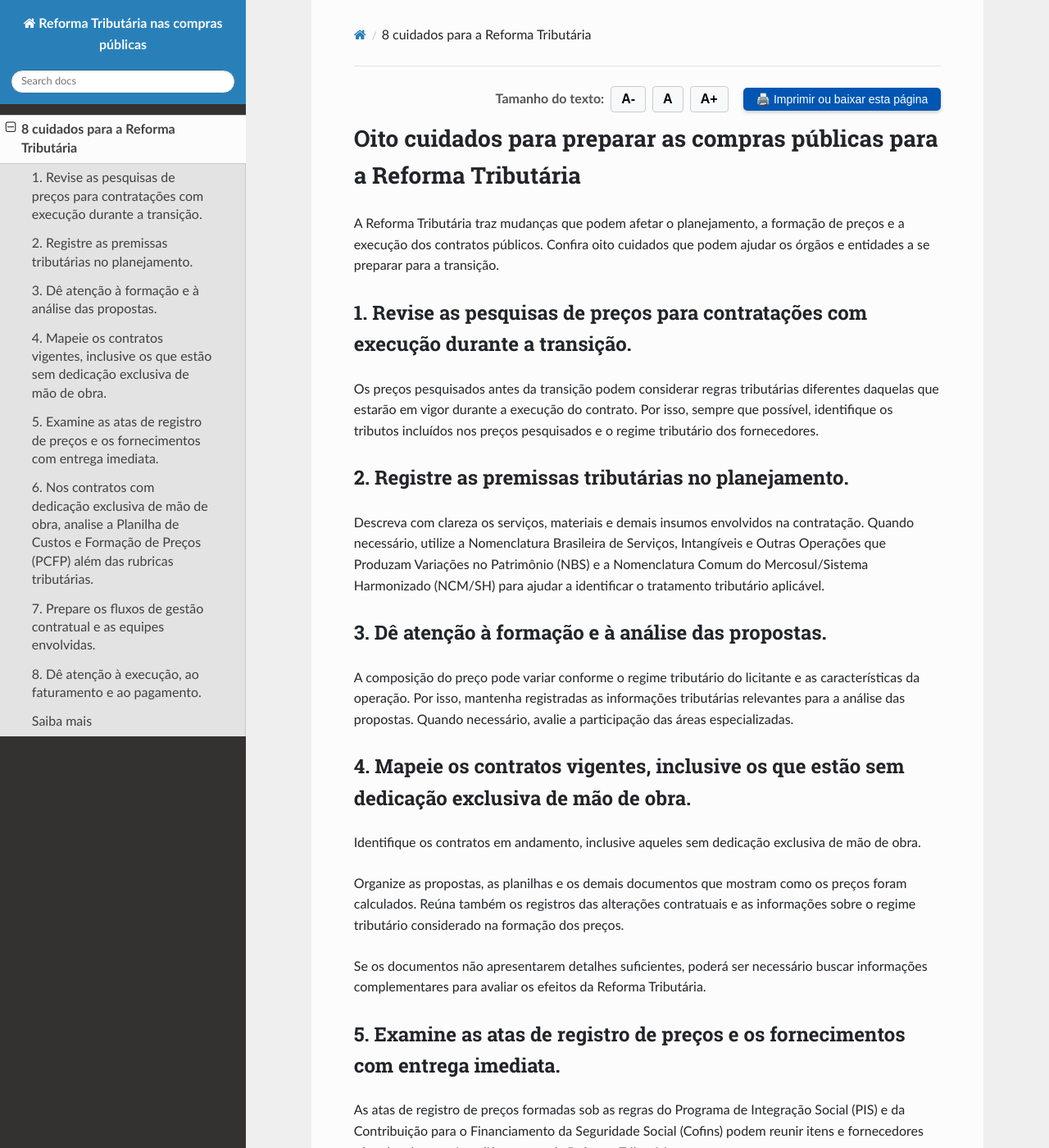
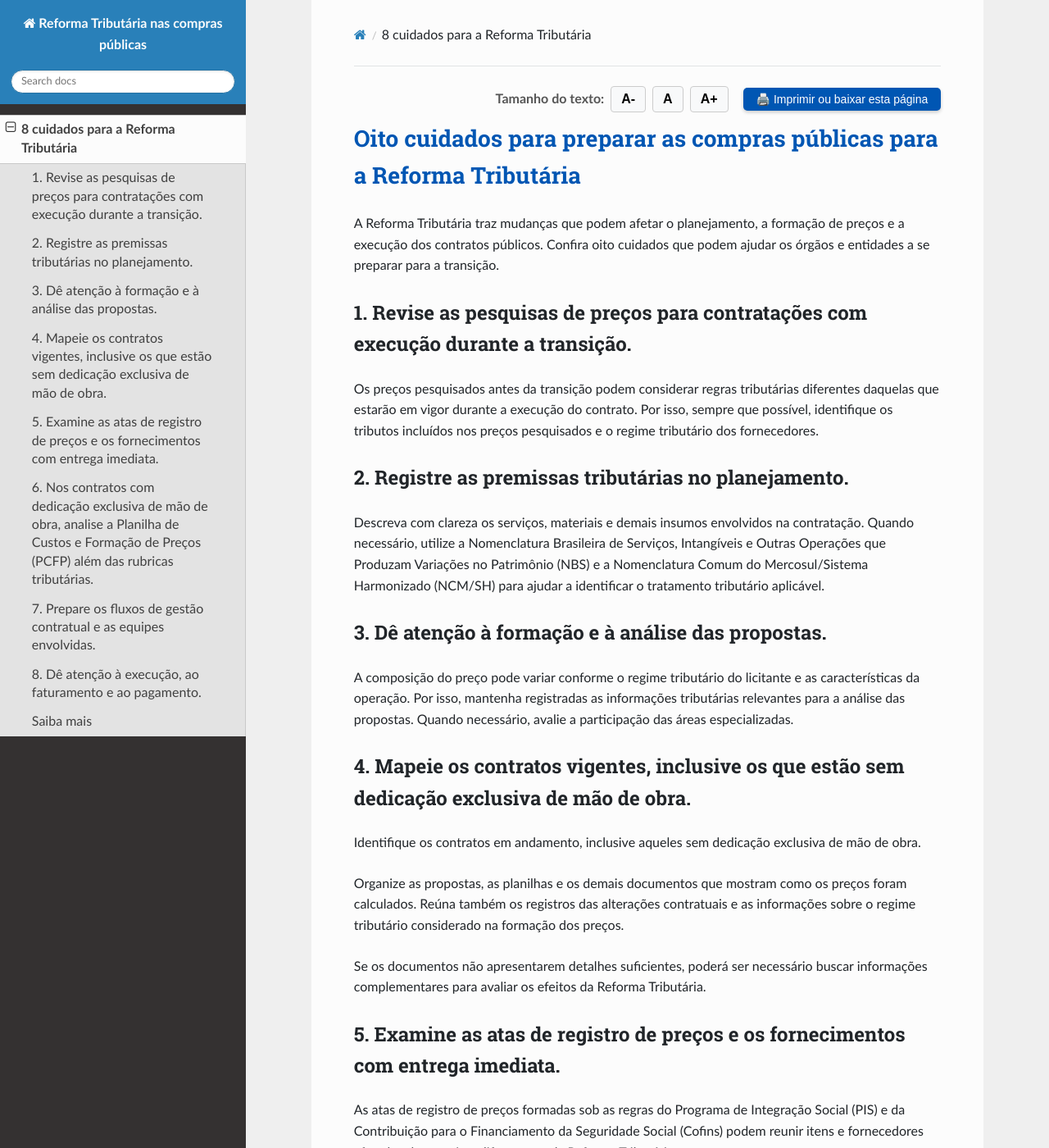
Before and after one commit to emilix10-bit/passos-preparacao-RT-2026-semsecoes, an MkDocs documentation site: the page built from docs/index.md, in a window 1280 px wide and 1400 px high. Shown: the whole window at 82% size. Built offline with MkDocs 1.6.1, drawn with Linux system fonts in a browser that asks for light colours.

Commit message:
Define color for main title in extra.css
Add custom color for main title in extra.css

```diff
--- a/docs/css/extra.css
+++ b/docs/css/extra.css
@@ -19,3 +19,8 @@ body, .md-content, .wy-nav-content {
     line-height: 1.65 !important;     /* Dá mais espaço entre as linhas para não embaraçar a vista */
     color: #212529 !important;        /* Escurece a cor do texto para dar mais contraste com o fundo */
 }
+
+/* Cor exclusiva do título principal */
+.rst-content #titulo-principal {
+    color: #0056b3 !important;
+}
```
